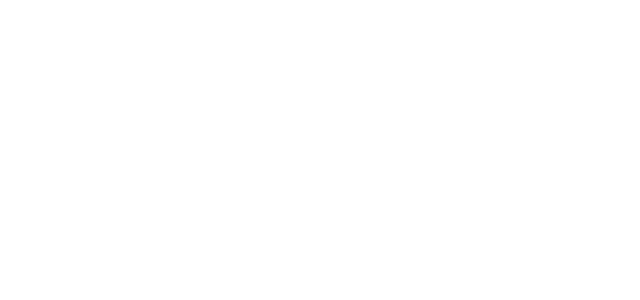
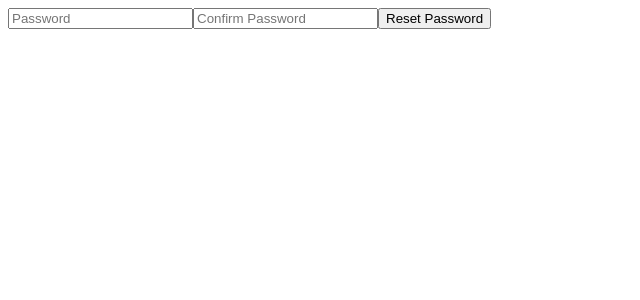
Before and after one commit to SinghAstra/Blogging-Web-Application, a React (Create React App) app in the folder Frontend/: page /resetpassword in a window 1280 px wide. Before the commit this address had no page. Shown: the top 300 px of the page, without its empty margins (0-640 px from the left). Built offline with nearby package versions, Linux system fonts and the light colour scheme.

Commit message:
Implemented Functionality of Reset Password

```diff
--- a/Frontend/src/App.js
+++ b/Frontend/src/App.js
@@ -2,6 +2,8 @@
 import Home from "./components/Home";
 import LogIn from "./components/LogIn";
 import Register from "./components/Register";
+import ForgotPassword from "./components/ForgotPassword";
+import ResetPassword from "./components/ResetPassword";
 
 
 function App() {
@@ -12,6 +14,8 @@
         <Route path="/" element={<Home/>}/>
         <Route path="/logIn" element={<LogIn/>}/>
         <Route path="/register" element={<Register/>}/>
+        <Route path="/forgotpassword" element={<ForgotPassword/>}/>
+        <Route path="/resetpassword" element={<ResetPassword/>}/>
       </Routes>
     </>
   );
--- /dev/null
+++ b/Frontend/src/components/ForgotPassword.js
@@ -0,0 +1,46 @@
+import axios from 'axios'
+import React, { useState } from 'react'
+import { Link } from 'react-router-dom'
+
+const ForgotPassword = () => {
+    const [email, setEmail] = useState("")
+    const [success, setSuccess] = useState("")
+    const [error, setError] = useState("")
+
+    const handleForgotPassword = async (e) => {
+        e.preventDefault();
+        try {
+            const { data } = await axios.post(
+                `${process.env.REACT_APP_DB_URI}api/auth/forgotpassword`,
+                { email }
+            );
+            setSuccess(data.message);
+        } catch (error) {
+            setError(error.response.data.error);
+            setEmail("");
+            setTimeout(() => {
+                setError("");
+            }, 5000);
+        }
+
+    }
+    return (
+        <div>
+            <form onSubmit={handleForgotPassword}>
+                {error && <div>{error}</div>}
+                {success && <div>{success} - <Link to="/">Go Home</Link></div>}
+                <input
+                    type="email"
+                    required
+                    id="email"
+                    placeholder="Email address"
+                    value={email}
+                    onChange={(e) => setEmail(e.target.value)}
+                />
+                <button type='submit'>Send Email</button>
+            </form>
+        </div>
+    )
+}
+
+export default ForgotPassword
--- a/Frontend/src/components/LogIn.js
+++ b/Frontend/src/components/LogIn.js
@@ -15,7 +15,6 @@
         `${process.env.REACT_APP_DB_URI}api/auth/login`,
         { email, password }
       );
-      console.log("data is ",data);
       localStorage.setItem("authToken", data.token);
       setTimeout(() => {
         navigate("/")
--- /dev/null
+++ b/Frontend/src/components/ResetPassword.js
@@ -0,0 +1,62 @@
+import axios from 'axios';
+import React, { useState } from 'react'
+import { Link, useLocation } from 'react-router-dom';
+
+const ResetPassword = () => {
+    const [password, setPassword] = useState("");
+    const [confirmPassword, setConfirmPassword] = useState("");
+    const [error, setError] = useState("");
+    const [success, setSuccess] = useState("");
+    const search = useLocation().search;
+    const token = search.split("=")[1];
+
+    const resetPasswordHandler = async(e) =>{
+        e.preventDefault();
+        if(password!==confirmPassword){
+            setPassword("");
+            setConfirmPassword("");
+            setTimeout(()=>{
+                setError("")
+            },5000)
+            return setError("Passwords do not match.")
+        }
+        try{
+            const {data} = await axios.put(
+                `${process.env.REACT_APP_DB_URI}api/auth/resetpassword?resetPasswordToken=${token}`,
+                {password}
+            )
+            setSuccess(data.message);
+        }catch(error){
+            setError(error.response.data.error);
+            setTimeout(() => {
+                setError("");
+            }, 5000);
+        }
+    }
+
+    return (
+        <form onSubmit={resetPasswordHandler}>
+            {error && <div>{error}</div>}
+            {success && <div>{success} - <Link to="/login">Log IN</Link></div>}
+            <input
+                type="password"
+                required
+                id="password"
+                placeholder="Password"
+                value={password}
+                onChange={(e) => setPassword(e.target.value)}
+            />
+            <input
+                type="password"
+                required
+                id="confirmPassword"
+                placeholder="Confirm Password"
+                value={confirmPassword}
+                onChange={(e) => setConfirmPassword(e.target.value)}
+            />
+            <button type='submit'>Reset Password</button>
+        </form>
+    )
+}
+
+export default ResetPassword
```
Also changed, not shown: 1 other file (tests, documents, lock files or other folders).
